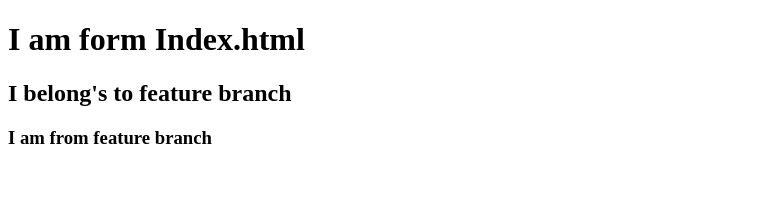
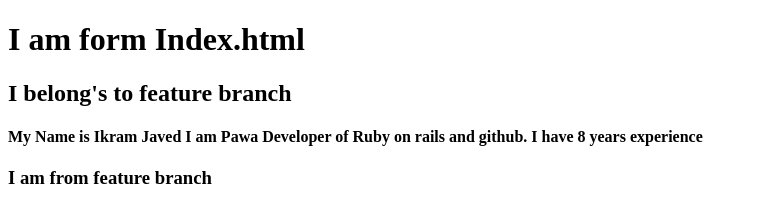
Before and after one commit to DaniyalXprolabs/Rebase, a plain HTML site: page index.html in a window 1280 px wide. Shown: the whole page, without its empty margins (0-758 px from the left). Drawn offline with Linux system fonts and the light colour scheme.

Commit message:
Skipping the staging

```diff
--- a/index.html
+++ b/index.html
@@ -5,6 +5,7 @@
 <body>
     <h1>I am form Index.html</h1>
     <h2>I belong's to feature branch</h2>
+    <h4>My Name is Ikram Javed I am Pawa Developer of Ruby on rails and github. I have 8 years experience</h4>
     <h3>I am from feature branch</h3>
 </body>
 </html>
```
